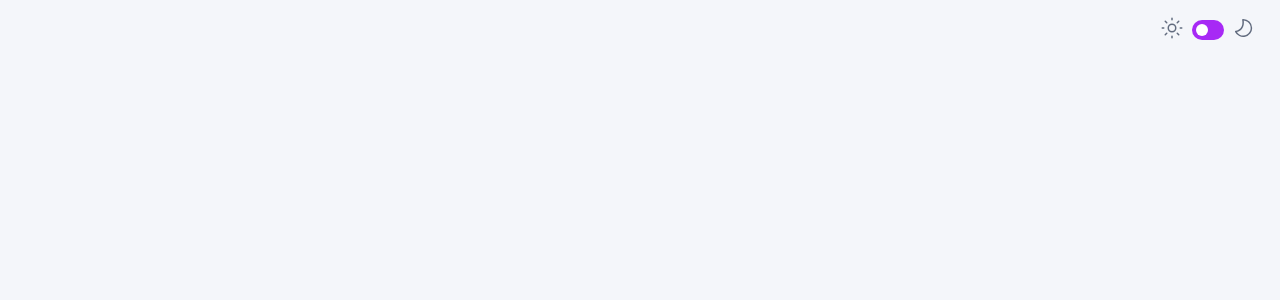
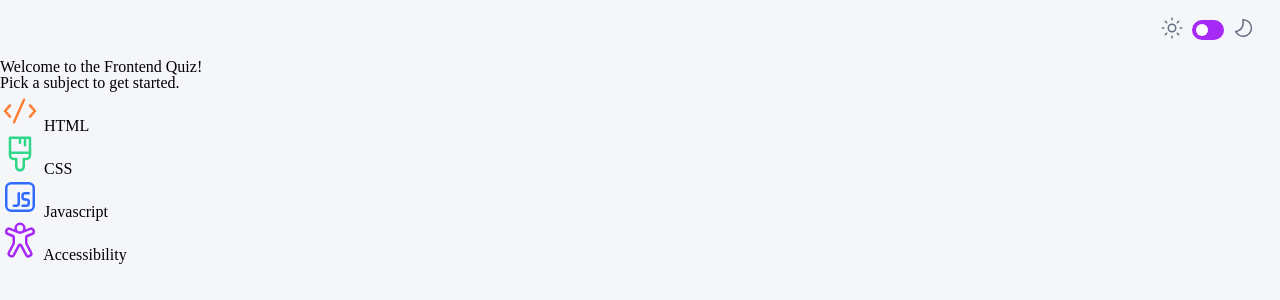
Before and after one commit to lasha-abuladze/frontend-quiz-app, a website: page index.html in a window 1280 px wide. Drawn offline with Linux system fonts and the light colour scheme.

Commit message:
add first sections/s markup

```diff
--- a/index.html
+++ b/index.html
@@ -40,6 +40,40 @@
             </div>
         </header>
 
+        <section class="section--weclome">
+
+            <hgroup>
+                <h1>
+                    Welcome to the
+                    <span>Frontend Quiz!</span>
+                </h1>
+                <p>Pick a subject to get started.</p>
+            </hgroup>
+
+            <ul class="quiz-topics-list">
+                <li>
+                    <img src="./assets/images/icon-html.svg" alt="icon-html">
+                    <span>HTML</span>
+                </li>
+
+                <li>
+                    <img src="./assets/images/icon-css.svg" alt="icon-css">
+                    <span>CSS</span>
+                </li>
+
+                <li>
+                    <img src="./assets/images/icon-js.svg" alt="icon-js">
+                    <span>Javascript</span>
+                </li>
+
+                <li>
+                    <img src="assets/images/icon-accessibility.svg" alt="icon-accessibility">
+                    <span>Accessibility</span>
+                </li>
+            </ul>
+
+        </section>
+
     </main>
 
 
--- a/main.scss
+++ b/main.scss
@@ -27,7 +27,8 @@ body {
     transition: all 0.2s !important;
 }
 
-.header {
+.main {
+    .header {
     // background-color: rgb(88, 56, 56);
     display: flex;
     justify-content: end;
@@ -66,4 +67,7 @@ body {
         }
     }
 
+    }
+
+
 }
--- a/script.js
+++ b/script.js
@@ -11,8 +11,6 @@ const themeSwitchers = document.querySelectorAll(`.switch-theme`);
 themeSwitchers.forEach(switchTheme);
 
 
-
-
 /// switchTheme function swotchs theme from light to dark and vice verca;
 function switchTheme (el) {
     el.addEventListener(`click`, () => {
```
